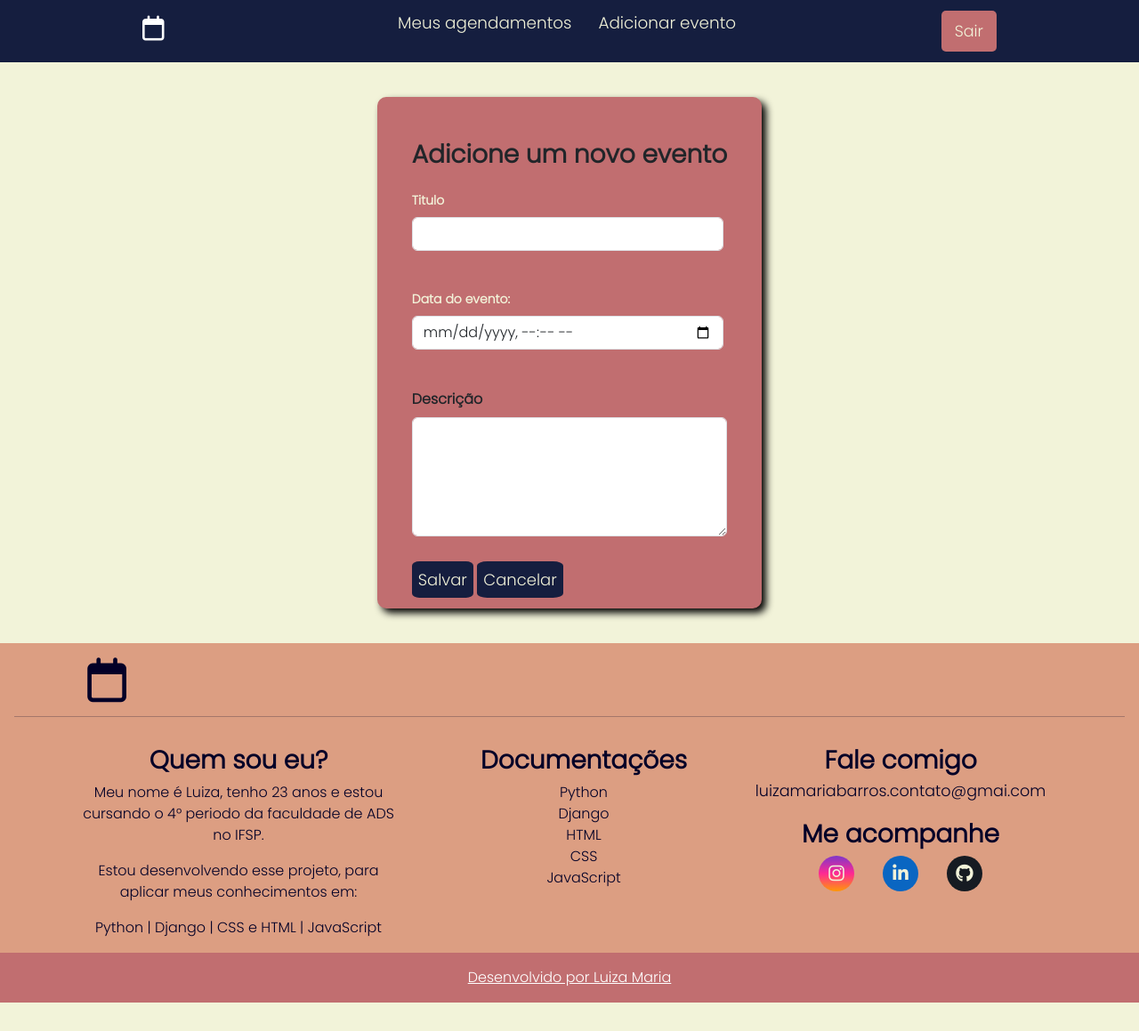
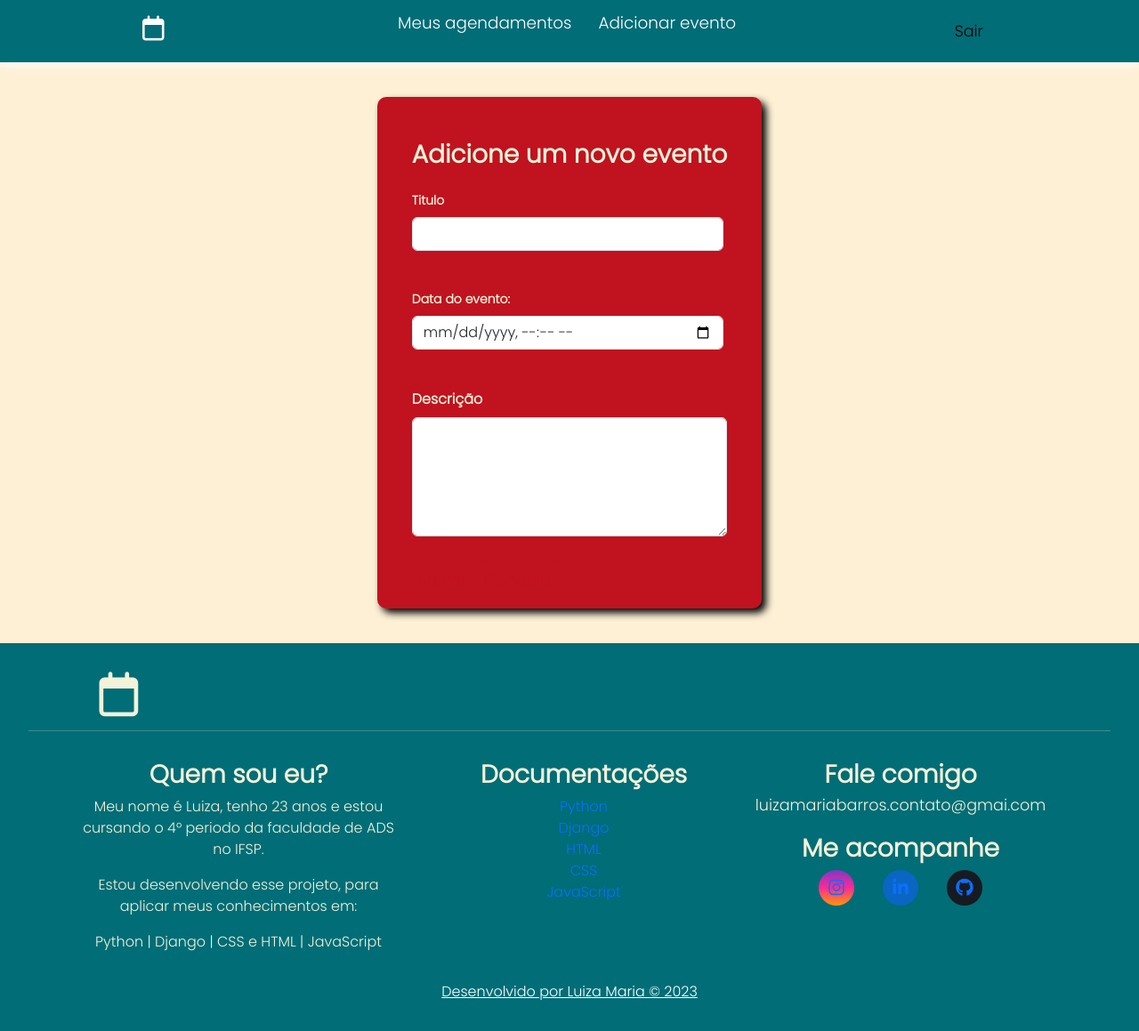
Before and after one commit to luizaamaria/agenda-django, a Django app: page /agenda/evento/ in a window 1280 px wide. Shown: the whole page at 89% size. Before the commit the page ends 1127 px from the top, so only its background shows below. Run offline with Django 4.2, Linux system fonts and the light colour scheme; a user stored in the database is signed in; some libraries are stand-ins or nearby versions; some web fonts are replaced.

Commit message:
Ajustado frontend = alterado cores | Refatorado css

```diff
--- a/core/admin.py
+++ b/core/admin.py
@@ -1,7 +1,10 @@
 from django.contrib import admin
 from core.models import Evento
+
 
 class EventoAdmin(admin.ModelAdmin):
     list_display = ('id', 'titulo', 'data_evento', 'data_criacao')
     list_filter = ('usuario', 'data_evento',)
-admin .site.register(Evento, EventoAdmin)
+
+
+admin.site.register(Evento, EventoAdmin)
--- a/core/models.py
+++ b/core/models.py
@@ -1,6 +1,7 @@
 from django.db import models
 from django.contrib.auth.models import User
 from datetime import datetime
+
 class Evento(models.Model):
     titulo = models.CharField(max_length=100)
     descricao = models.TextField(blank=True, null=True)
--- /dev/null
+++ b/static/css/card.css
@@ -0,0 +1,12 @@
+.card-header {
+    background-color: var(--color-rosa-250);
+}
+
+.card-body {
+    background-color: var(--color-rosa-250);
+}
+
+.card-footer {
+    background-color: var(--color-rosa-250);
+
+}
--- /dev/null
+++ b/static/css/footer.css
@@ -0,0 +1,95 @@
+.footer-principal {
+    justify-content: space-between;
+    align-items: center;
+    padding: 1rem;
+    background-color: var(--color-azul-300);
+}
+
+#footer-logo {
+    font-size: 50px;
+    margin: auto;
+    display: flex;
+    justify-content: space-around;
+}
+
+.footer-info h3 {
+    font-weight: bold;
+}
+
+.footer-info p {
+     color: ;
+}
+.footer-info {
+    justify-content: space-between;
+    text-align: center;
+    display: flex !important;
+}
+
+.footer-list {
+    list-style: none;
+}
+
+.footer-list .footer-link {
+    color: ;
+    transition: all 0.4s;
+}
+
+.footer-list .footer-link:hover {
+    color: ;
+}
+
+.footer-link {
+    text-decoration: none;
+}
+
+.footer-contato h4 {
+    font-size: 1.10rem;
+    color: ;
+}
+
+.footer-contato {
+    margin-bottom: 1.25rem;
+}
+
+#footer-social-media {
+    display: flex;
+    gap: 2rem;
+    margin-top: 0.5rem;
+    justify-content: center;
+}
+
+#footer-social-media .footer-link {
+    height: 2.5rem;
+    width: 2.5rem;
+    border-radius: 50%;
+    display: flex;
+    align-items: center;
+    justify-content: center;
+    transition: all 0.4s;
+    color: ;
+}
+
+#footer-social-media .footer-link:hover {
+    opacity: 0.8;
+}
+
+#footer-social-media .footer-link i {
+    font-size:  1.25rem;
+}
+
+#instagram{
+    background: linear-gradient(#7f37c9, #ff2992, #ff9807);
+}
+
+#linkedin {
+    background-color: #0A66C2;
+}
+
+#git {
+    background-color: #161B22;
+}
+
+.footer-dev {
+    text-align: center;
+    padding: 20px;
+}
--- /dev/null
+++ b/static/css/navbar.css
@@ -0,0 +1,30 @@
+.logo-nav {
+    font-size: 1.75rem;
+}
+
+.nav-bar {
+    background-color: var(--color-azul-300) ;
+    box-shadow: 0px 3px 10px;
+    color: white;
+    display: flex;
+    justify-content: space-between;
+    padding: 0.75rem 10rem;
+}
+
+
+.nav-list ul {
+     display: flex;
+    justify-content: center;
+    list-style: none;
+}
+
+.nav-item {
+    margin: 0 15px;
+}
+
+.nav-link {
+    text-decoration: none;
+    font-size: 1.15rem;
+    color: var(--color-light-50);
+    font-weight: 400;
+}
--- a/static/css/style.css
+++ b/static/css/style.css
@@ -2,24 +2,31 @@
 @import url('https://fonts.googleapis.com/css2?family=Inter:wght@100;200;300;400;500&family=Poppins:ital,wght@0,200;0,300;1,100&family=Short+Stack&display=swap');
 
 :root {
-    --color-light-50: #F2F3D9; /*branco*/
+    --color-light-0: #F2F3D9; /*branca*/
+    --color-body: #fdf0d5;
+    /*rosa*/
+    --color-rosa-50: #fed9b7;
+    --color-rosa-100: #ffddd2;
+    --color-rosa-150: #e29578;
+    --color-rosa-200: #f07167;
+    --color-rosa-250: #c1121f;
 
-    --color-rose-50:  #DC9E82; /*rosa claro*/
-    --color-rose-100: #C16E70; /*rosa escuro*/
+    /*vermelho*/
+    --color-vermelho-50: #780000;
+    /*azul*/
+    --color-azul-50: #edf6f9;
+    --color-azul-100: #83c5be;
+    --color-azul-150: #669bbc;
+    --color-azul-200: #00afb9;
+    --color-azul-250: #0081a7;
+    --color-azul-300: #006d77;
+    --color-azul-350: #003049;
 
-    --color-dark-50:  #797984;
-    --color-dark-100: #312d37;
-    --color-dark-900: #000;
-
-    --color-blue:     #151E3F; /*azul claro*/
-    --color-blue-100: #030027; /*azul escuro*/
-
-    --color-red: #ffffff;
 }
 
 body {
-    background-color: var(--color-light-50);
-    /*padding-top: px;*/
+    background-color: var(--color-body);
+    color: var(--color-light-0);
 }
 
 .login-container {
@@ -36,10 +43,6 @@
 }
 
 .titulo{
-    /*justify-content: space-around;*/
-    /*!*margin-top: 5rem;*!*/
-    /*margin-left: 2rem;*/
-    /*line-height: normal;*/
     font-family: 'Shadows Into Light Two', cursive; !important;
 }
 
@@ -80,14 +83,6 @@
     max-width: 350px;
 }
 
-footer {
-    margin: initial;
-    bottom: 0;
-    display: block;
-    background-color: #DC9E82; !important;
-    /*transform: scale(1.2);*/
-}
-
 .alerta {
     background-color: #F2F3D9;
     display:inline-block;
@@ -124,8 +119,6 @@
 }
 
 #container {
-    /*height: 100vh;*/
-    width: 100%;
     background-color: var(--color-blue-100);
     display: flex;
     align-items: center;
@@ -224,99 +217,8 @@
     transform: scale(1.05);
 }
 
-/*footer*/
-
-.footer-info {
-    justify-content: space-between;
-    text-align: center;
-    display: flex !important;
-}
-
-.footer-list {
-    list-style: none;
-}
-
-.footer-list .footer-link {
-    color: var(--color-blue-100);
-    transition: all 0.4s;
-}
-
-.footer-list .footer-link:hover {
-    color: var(--color-rose-100);
-}
-
-.footer-link {
-    text-decoration: none;
-}
-
-footer {
-    background-color: var(--color-rose-50);
-    color: #030027; !important;
-}
-
-#footer-social-media {
-    display: flex;
-    gap: 2rem;
-    margin-top: 0.5rem;
-    justify-content: center;
-}
-
-#footer-social-media .footer-link {
-    height: 2.5rem;
-    width: 2.5rem;
-    border-radius: 50%;
-    display: flex;
-    align-items: center;
-    justify-content: center;
-    transition: all 0.4s;
-    color: var(--color-light-50);
-}
-
-#footer-social-media .footer-link:hover {
-    opacity: 0.8;
-}
-
-#footer-social-media .footer-link i {
-    font-size:  1.25rem;
-}
-
-#instagram{
-    background: linear-gradient(#7f37c9, #ff2992, #ff9807);
-}
-
-#linkedin {
-    background-color: #0A66C2;
-}
-
-#git {
-    background-color: #161B22;
-}
 
 
-#footer-logo {
-    font-size: 50px;
-    margin: auto;
-    display: flex;
-    justify-content: space-around;
-    color: var(--color-blue-100);
-}
-
-.footer-contato h4 {
-    font-size: 1.10rem;
-    color: var(--color-blue-100);
-}
-
-.footer-contato {
-    margin-bottom: 1.25rem;
-}
-
-.footer-info h3 {
-    font-weight: bold;
-}
-
-.footer-info p {
-     color: var(--color-blue-100);
-}
 
 .card-atrasado {
     background-color: #ff0000;
@@ -342,7 +244,7 @@
 }
 
 #form-add-event {
-    background-color: var(--color-rose-100);
+    background-color: var(--color-rosa-250);
     margin-top: 3%;
     margin-bottom: 3%;
     display: flex;
@@ -357,8 +259,8 @@
 
 #add-event-button {
     border: none;
-    background: var(--color-blue);
-    color: var(--color-light-50);
+    background: var(--color-rosa-250);
+    color: var(--color-rosa-250);
     padding: 7px;
     font-size: 18px;
     border-radius: 12%;
@@ -371,8 +273,8 @@
 
 #cancel-event-button {
     border: none;
-    background: var(--color-blue);
-    color: var(--color-light-50);
+    background: var(--color-rosa-250);
+    color: var(--color-rosa-250);
     padding: 7px;
     font-size: 18px;
     border-radius: 12%;
@@ -384,36 +286,7 @@
 }
 
 /*navbar*/
-.logo-nav {
-    font-size: 1.75rem;
-}
 
-.nav-bar {
-    background-color: var(--color-blue) ;
-    box-shadow: 0px 3px 10px;
-    color: white;
-    display: flex;
-    justify-content: space-between;
-    padding: 0.75rem 10rem;
-}
-
-
-.nav-list ul {
-     display: flex;
-    justify-content: center;
-    list-style: none;
-}
-
-.nav-item {
-    margin: 0 15px;
-}
-
-.nav-link {
-    text-decoration: none;
-    font-size: 1.15rem;
-    color: var(--color-light-50);
-    font-weight: 400;
-}
 
 .logout-button button {
     border: none;
@@ -446,44 +319,3 @@
     border-radius: 12%;
     cursor: pointer;
 }
-
-/*.card-header {*/
-/*    !*background-color: var(--color-blue);*!*/
-/*    background: linear-gradient(to right, #DC9E82, #C16E70, #151E3F);*/
-/*    color: var(--color-light-50);*/
-/*    font-weight: bold;*/
-
-/*}*/
-/*.div-card {*/
-/*    height: 100vh;*/
-/*}*/
-
-/*!*navbar responsiva*!*/
-
-/*.mobile-menu-icon {*/
-/*    display: none;*/
-/*}*/
-
-/*.mobile-menu {*/
-/*    display: none;*/
-/*}*/
-
-/*@media screen and (max-width: 730px) {*/
-/*    .nav-bar {*/
-/*        padding: 1.5rem 4rem;*/
-/*    }*/
-
-/*    .nav-list {*/
-/*        display: none !important;!*quando a tela tiver neste tamanho os links não irão aparecer na barra grande*!*/
-/*    }*/
-
-/*    .logout-button {*/
-/*        display: none;*/
-/*    }*/
-
-/*    !*aqui o icone aparece*!*/
-
-/*    .mobile-menu-icon {*/
-/*        display: block;*/
-/*    }*/
-/*}*/
--- a/templates/model-footer.html
+++ b/templates/model-footer.html
@@ -1,4 +1,5 @@
-<footer>
+<footer >
+    <div class="footer-principal">
         <!--    div é apenas do LOGO-->
         <div class="col-md-12 p-3">
             <div class="col-md-2">
@@ -66,14 +67,11 @@
             </div>
         </div>
     </div>
-
-    <div class="text-center p-3" style="background-color: rgb(193,110,112);">
+        <div class="footer-dev p-3">
             <a class="text-white" href="https://github.com/luizaamaria/agenda-django"target="_blank">
-              Desenvolvido por Luiza Maria
+                Desenvolvido por Luiza Maria © 2023
             </a>
       </div>
-
-
 </footer>
 
 <script src="https://cdn.jsdelivr.net/npm/bootstrap@5.3.0-alpha1/dist/js/bootstrap.bundle.min.js" integrity="sha384-w76AqPfDkMBDXo30jS1Sgez6pr3x5MlQ1ZAGC+nuZB+EYdgRZgiwxhTBTkF7CXvN" crossorigin="anonymous"></script>
--- a/templates/model-header.html
+++ b/templates/model-header.html
@@ -9,8 +9,12 @@
           integrity="sha384-GLhlTQ8iRABdZLl6O3oVMWSktQOp6b7In1Zl3/Jr59b6EGGoI1aFkw7cmDA6j6gD" crossorigin="anonymous">
     {% load static %}
     <link rel="stylesheet" href="{% static "css/style.css" %}">
+    <link rel="stylesheet" href="{% static "css/footer.css" %}">
+    <link rel="stylesheet" href="{% static "css/navbar.css" %}">
+    <link rel="stylesheet" href="{% static "css/card.css" %}">
+
     <link rel="preconnect" href="https://fonts.googleapis.com">
-<link rel="preconnect" href="https://fonts.gstatic.com" crossorigin>
+    <link rel="preconnect" href="https://fonts.gstatic.com" crossorigin>
 </head>
 <body>
 {% if user.is_authenticated %}
--- a/templates/pages/agenda.html
+++ b/templates/pages/agenda.html
@@ -4,7 +4,7 @@
 
 <!--aqui tinha um vh -->
 <!--<div class="agenda-card container vh-130">-->
-<div class="container vh-130">
+<div class="container mt-5 vh-100">
     <div class="div-card col-md-12">
         <div class="col-md-12" id="div-cards">
             <h2>Agendamentos</h2>
```
Also changed, not shown: agenda/settings.py (+6 -5 lines), core/views.py (+5 -5 lines), db.sqlite3. Lines whose indentation alone changed are shown as unchanged.
